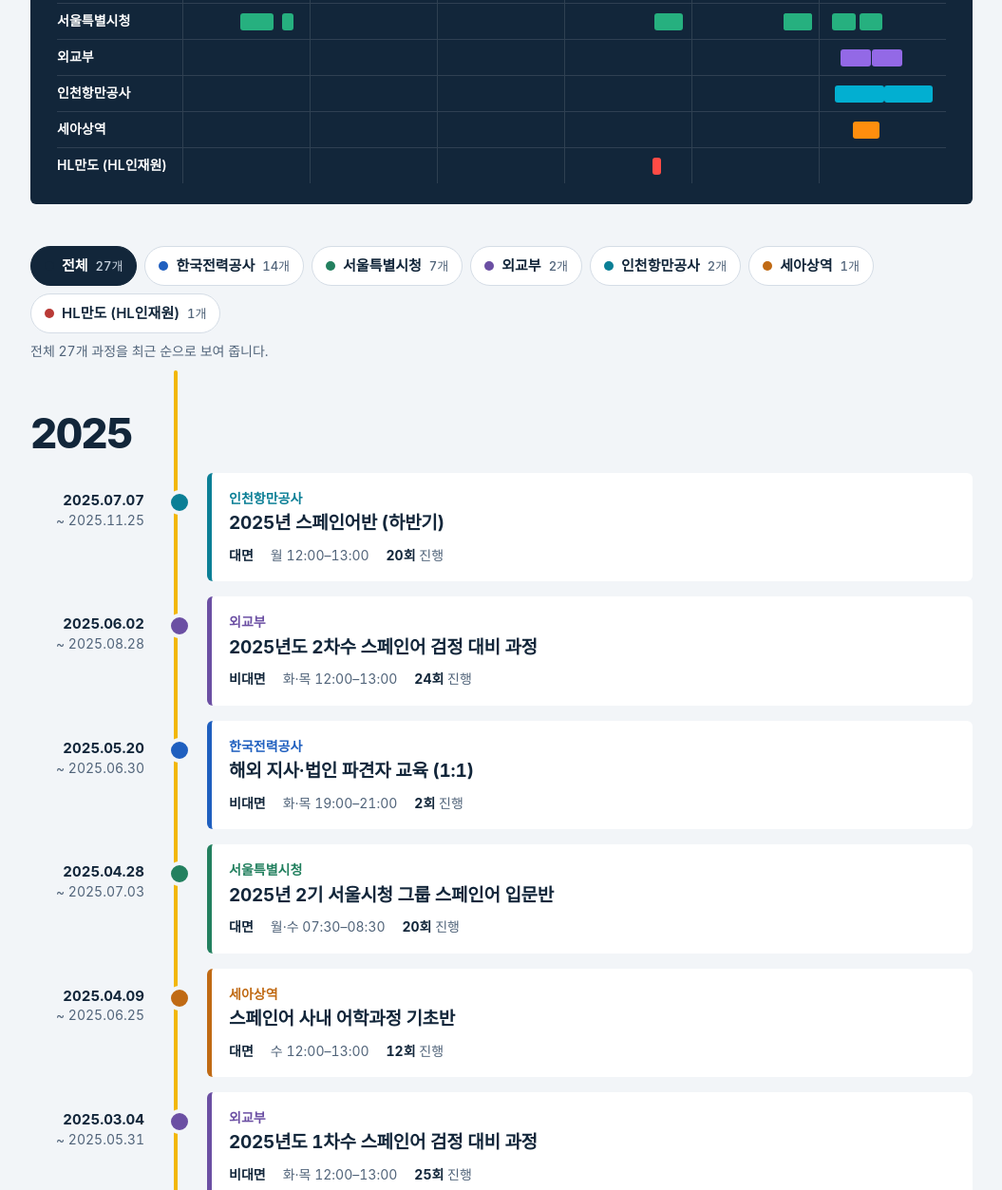
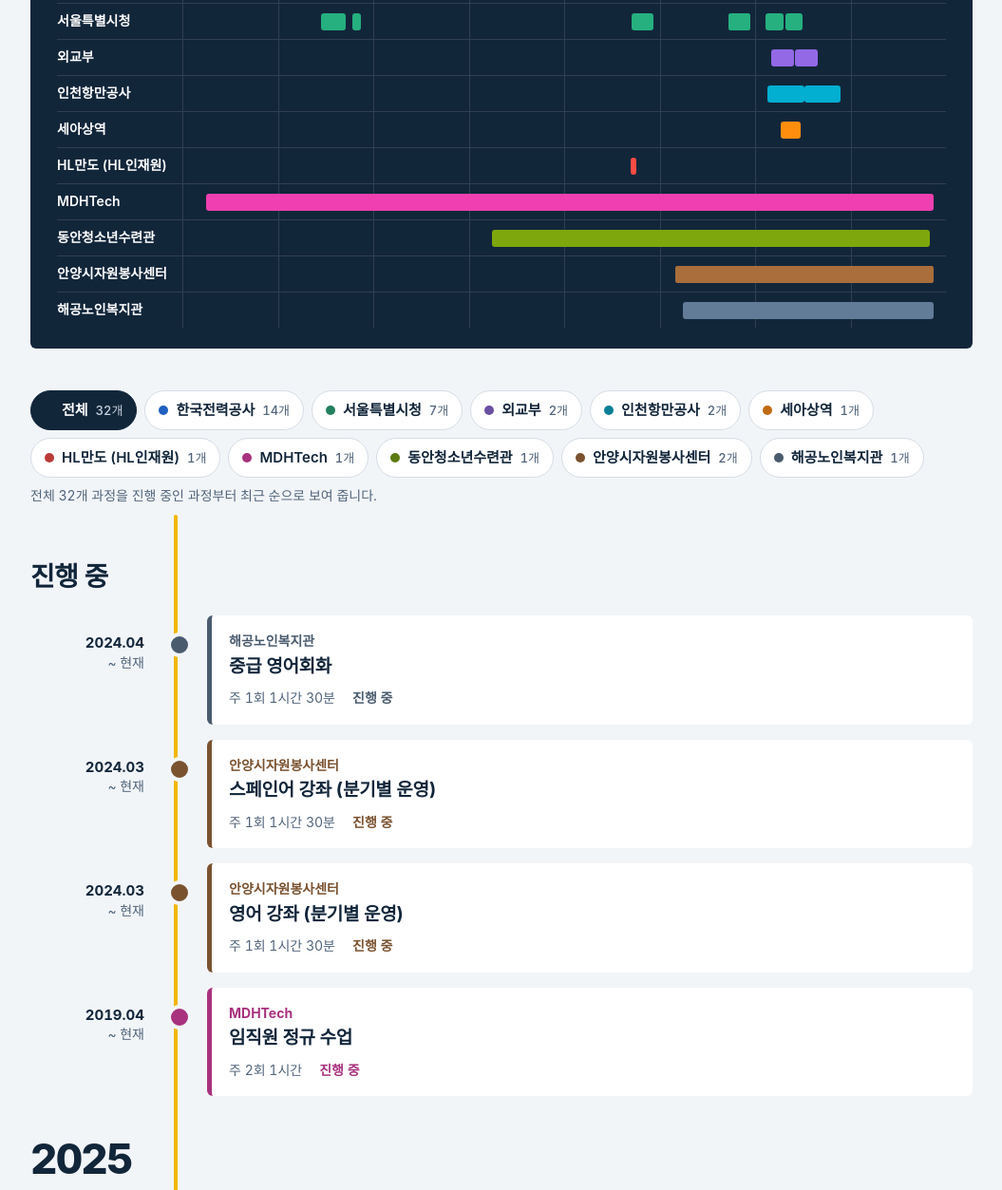
Before and after one commit to yalli2/lecture_timeline, a plain HTML site: page index.html in a window 1280 px wide. Shown: the part 651-1904 px from the top of the page at 95% size, without its empty margins (112-1167 px from the left). Drawn offline with Linux system fonts and the light colour scheme; a web font is replaced by a local one.

Commit message:
MDHTech, 동안청소년수련관, 안양시자원봉사센터, 해공노인복지관 강의 이력 추가
Co-Authored-By: Claude Fable 5.2 <noreply@anthropic.com>
Claude-Session: https://claude.ai/code/session_0117yATAFYuB1R51UF3f1RDg

```diff
--- a/index.html
+++ b/index.html
@@ -4,7 +4,7 @@
 <meta charset="utf-8">
 <meta name="viewport" content="width=device-width, initial-scale=1">
 <title>황부연 강사 주요 기관 강의 이력 | 다인에듀</title>
-<meta name="description" content="다인에듀 대표강사 황부연의 국내 주요 기관 스페인어 출강 이력 (2020–2025) 타임라인">
+<meta name="description" content="다인에듀 대표강사 황부연의 국내 주요 기관 스페인어·영어 출강 이력 (2019년–현재) 타임라인">
 <link rel="stylesheet" href="https://cdn.jsdelivr.net/gh/orioncactus/pretendard@v1.3.9/dist/web/variable/pretendardvariable-dynamic-subset.min.css">
 <style>
   :root {
@@ -20,6 +20,10 @@
     --ipa: #0B7F96;
     --sae: #C06A14;
     --hl: #B93A36;
+    --mdh: #A8327E;
+    --dongan: #5E7A12;
+    --vol: #7A5230;
+    --haegong: #4A5B6E;
   }
   * { box-sizing: border-box; }
   html { scroll-behavior: smooth; }
@@ -105,6 +109,8 @@
     font-size: 44px; font-weight: 800; letter-spacing: -0.04em; line-height: 1.1;
     background: var(--bg); padding: 6px 0;
   }
+  .year.now { font-size: 28px; letter-spacing: -0.03em; padding: 14px 0; }
+  .meta li.live { font-weight: 700; color: var(--c); }
   .item { position: relative; display: grid; grid-template-columns: 120px 1fr; column-gap: 66px; padding: 8px 0; }
   .item::before {
     content: ""; position: absolute; left: 144px; top: 26px;
@@ -156,7 +162,7 @@
   <header class="top">
     <p class="brand"><a href="https://www.dainedu.net">다인에듀</a> 대표강사</p>
     <h1>황부연 강사<br>주요 기관 강의 이력</h1>
-    <p class="lede">공공기관과 기업 임직원을 대상으로 진행한 스페인어 출강 과정을 시간순으로 정리했습니다. 입문 회화부터 해외 파견 대비 집중 과정, 어학 검정 대비까지 맡아 왔습니다.</p>
+    <p class="lede">공공기관과 기업, 지역 기관에서 진행한 스페인어·영어 출강 과정을 시간순으로 정리했습니다. 입문 회화부터 해외 파견 대비 집중 과정, 어학 검정 대비까지 맡아 왔습니다.</p>
     <ul class="stats" id="stats"></ul>
   </header>
 
@@ -172,7 +178,7 @@
   <main class="timeline" id="timeline"></main>
 
   <footer>
-    <p>출강 관리 시스템의 종료 과정 기록(2020년 4월–2025년 11월)을 기준으로 정리했으며, 수업 횟수는 실제 진행된 회차입니다. 수강생 개인 이름은 싣지 않았습니다.</p>
+    <p>출강 관리 시스템의 종료 과정 기록과 강사 본인의 출강 기록을 함께 정리했습니다. 회차가 표시된 과정의 수업 횟수는 실제 진행된 회차입니다. 수강생 개인 이름은 싣지 않았습니다.</p>
     <p>강의 문의 <a href="https://www.dainedu.net">www.dainedu.net</a> 다인원격평생교육직업학원</p>
   </footer>
 </div>
@@ -184,11 +190,21 @@ const ORGS = {
   mofa:  { name: "외교부", color: "var(--mofa)" },
   ipa:   { name: "인천항만공사", color: "var(--ipa)" },
   sae:   { name: "세아상역", color: "var(--sae)" },
-  hl:    { name: "HL만도 (HL인재원)", color: "var(--hl)" }
+  hl:    { name: "HL만도 (HL인재원)", color: "var(--hl)" },
+  mdh:     { name: "MDHTech", color: "var(--mdh)" },
+  dongan:  { name: "동안청소년수련관", color: "var(--dongan)" },
+  vol:     { name: "안양시자원봉사센터", color: "var(--vol)" },
+  haegong: { name: "해공노인복지관", color: "var(--haegong)" }
 };
 
-// s: 시작일, e: 종료일, n: 진행 회차, t: 수업 시간, d: 요일, m: 방식
+// s: 시작일, e: 종료일(없으면 진행 중), n: 진행 회차, t: 수업 시간, d: 요일, m: 방식
+// mp: 월 단위로만 표시, freq: 요일·시간 대신 보여 줄 수업 주기
 const COURSES = [
+  { o:"mdh",     s:"2019-04-01", mp:true, title:"임직원 정규 수업", freq:"주 2회 1시간" },
+  { o:"vol",     s:"2024-03-01", mp:true, title:"스페인어 강좌 (분기별 운영)", freq:"주 1회 1시간 30분" },
+  { o:"vol",     s:"2024-03-01", mp:true, title:"영어 강좌 (분기별 운영)", freq:"주 1회 1시간 30분" },
+  { o:"haegong", s:"2024-04-01", mp:true, title:"중급 영어회화", freq:"주 1회 1시간 30분" },
+  { o:"dongan",  s:"2022-04-01", e:"2026-10-31", mp:true, title:"스페인어 수업", freq:"매주 2시간" },
   { o:"ipa",   s:"2025-07-07", e:"2025-11-25", title:"2025년 스페인어반 (하반기)", d:"월", t:"12:00-13:00", m:"대면", n:20 },
   { o:"mofa",  s:"2025-06-02", e:"2025-08-28", title:"2025년도 2차수 스페인어 검정 대비 과정", d:"화·목", t:"12:00-13:00", m:"비대면", n:24 },
   { o:"ipa",   s:"2025-02-17", e:"2025-07-07", title:"2025년 1차수 스페인어반", d:"월", t:"12:00-13:00", m:"대면", n:17 },
@@ -219,26 +235,20 @@ const COURSES = [
   { o:"kepco", s:"2020-11-02", e:"2020-11-06", title:"스페인어 남서울본부 직할 (여의사옥)", d:"월·수·금", t:"11:40-12:40", m:"대면", n:3 },
   { o:"seoul", s:"2020-10-12", e:"2020-11-14", title:"서울시 직장 외국어 강좌 서울대공원 입문반 (저녁)", d:"월·수", t:"19:00-20:00", m:"비대면", n:6 },
   { o:"seoul", s:"2020-06-15", e:"2020-09-18", title:"서울시 직장 외국어 강좌 서울대공원 입문반 (저녁)", d:"월·수", t:"19:00-20:00", m:"대면", n:18 }
-].sort((a, b) => b.s.localeCompare(a.s) || b.e.localeCompare(a.e));
+].sort((a, b) => (!a.e - !b.e) * -1 || b.s.localeCompare(a.s) || (b.e || "").localeCompare(a.e || ""));
 
-const hoursOf = c => {
-  if (!c.t) return c.n;
-  const [a, b] = c.t.split("-").map(x => { const [h, m] = x.split(":").map(Number); return h + m / 60; });
-  return (b - a) * c.n;
-};
-const fmt = d => d.slice(0, 4) + "." + d.slice(5, 7) + "." + d.slice(8);
+const fmt = (d, mp) => d.slice(0, 4) + "." + d.slice(5, 7) + (mp ? "" : "." + d.slice(8));
+const TODAY = new Date().toISOString().slice(0, 10);
 const el = (tag, cls, text) => { const n = document.createElement(tag); if (cls) n.className = cls; if (text != null) n.textContent = text; return n; };
 
 /* 요약 수치 */
-const totalN = COURSES.reduce((s, c) => s + c.n, 0);
-const totalH = Math.round(COURSES.reduce((s, c) => s + hoursOf(c), 0));
 const stats = document.getElementById("stats");
-[[Object.keys(ORGS).length, "개 기관"], [COURSES.length, "개 과정"], [totalN, "회 수업"], [totalH, "시간 강의"]].forEach(([v, l]) => {
-  const li = el("li"); li.append(el("b", "", v.toLocaleString("ko-KR")), el("span", "", l)); stats.append(li);
+[[Object.keys(ORGS).length, "개 기관"], [COURSES.length, "개 과정"], [COURSES.filter(c => !c.e).length, "개 과정 진행 중"], [COURSES.reduce((m, c) => c.s < m ? c.s : m, TODAY).slice(0, 4), "년부터 출강"]].forEach(([v, l]) => {
+  const li = el("li"); li.append(el("b", "", v), el("span", "", l)); stats.append(li);
 });
 
 /* 기관별 기간표 */
-const Y0 = 2020, Y1 = 2026;
+const Y0 = 2019, Y1 = Math.max(2027, +TODAY.slice(0, 4) + 1);
 const T0 = Date.UTC(Y0, 0, 1), T1 = Date.UTC(Y1, 0, 1);
 const pos = d => (Date.parse(d) - T0) / (T1 - T0) * 100;
 const grid = document.getElementById("grid");
@@ -256,8 +266,8 @@ Object.entries(ORGS).forEach(([key, org]) => {
     b.type = "button";
     b.style.setProperty("--c", org.color);
     b.style.left = pos(c.s) + "%";
-    b.style.width = Math.max(pos(c.e) - pos(c.s), 0.3) + "%";
-    b.title = org.name + " " + c.title + " (" + fmt(c.s) + " ~ " + fmt(c.e) + ")";
+    b.style.width = Math.max(pos(c.e || TODAY) - pos(c.s), 0.3) + "%";
+    b.title = org.name + " " + c.title + " (" + fmt(c.s, c.mp) + " ~ " + (c.e ? fmt(c.e, c.mp) : "현재") + ")";
     b.setAttribute("aria-label", b.title);
     b.addEventListener("click", () => jump(i));
     track.append(b);
@@ -288,24 +298,25 @@ function render() {
   COURSES.forEach((c, i) => {
     if (active !== "all" && c.o !== active) return;
     shown++;
-    const y = c.s.slice(0, 4);
-    if (y !== year) { year = y; tl.append(el("h2", "year", y)); }
+    const y = c.e ? c.s.slice(0, 4) : "진행 중";
+    if (y !== year) { year = y; tl.append(el("h2", c.e ? "year" : "year now", y)); }
     const org = ORGS[c.o];
     const item = el("article", "item"); item.id = "c" + i; item.style.setProperty("--c", org.color);
     const when = el("div", "when");
-    when.append(el("b", "", fmt(c.s)), document.createTextNode(c.s === c.e ? "하루 과정" : "~ " + fmt(c.e)));
+    when.append(el("b", "", fmt(c.s, c.mp)), document.createTextNode(!c.e ? "~ 현재" : c.s === c.e ? "하루 과정" : "~ " + fmt(c.e, c.mp)));
     const card = el("div", "card");
     card.append(el("p", "org", org.name), el("h3", "", c.title));
     const meta = el("ul", "meta");
-    meta.append(el("li", "mode", c.m));
-    meta.append(el("li", "", c.d + (c.t ? " " + c.t.replace("-", "–") : "")));
-    const n = el("li"); n.append(el("b", "", c.n + "회"), document.createTextNode(" 진행")); meta.append(n);
+    if (c.m) meta.append(el("li", "mode", c.m));
+    meta.append(el("li", "", c.freq || c.d + (c.t ? " " + c.t.replace("-", "–") : "")));
+    if (c.n) { const n = el("li"); n.append(el("b", "", c.n + "회"), document.createTextNode(" 진행")); meta.append(n); }
+    if (!c.e) meta.append(el("li", "live", "진행 중"));
     card.append(meta);
     item.append(when, card);
     tl.append(item);
   });
   document.getElementById("count").textContent =
-    (active === "all" ? "전체" : ORGS[active].name) + " " + shown + "개 과정을 최근 순으로 보여 줍니다.";
+    (active === "all" ? "전체" : ORGS[active].name) + " " + shown + "개 과정을 진행 중인 과정부터 최근 순으로 보여 줍니다.";
 }
 function jump(i) {
   if (active !== "all" && COURSES[i].o !== active) { active = "all"; render(); }
```
